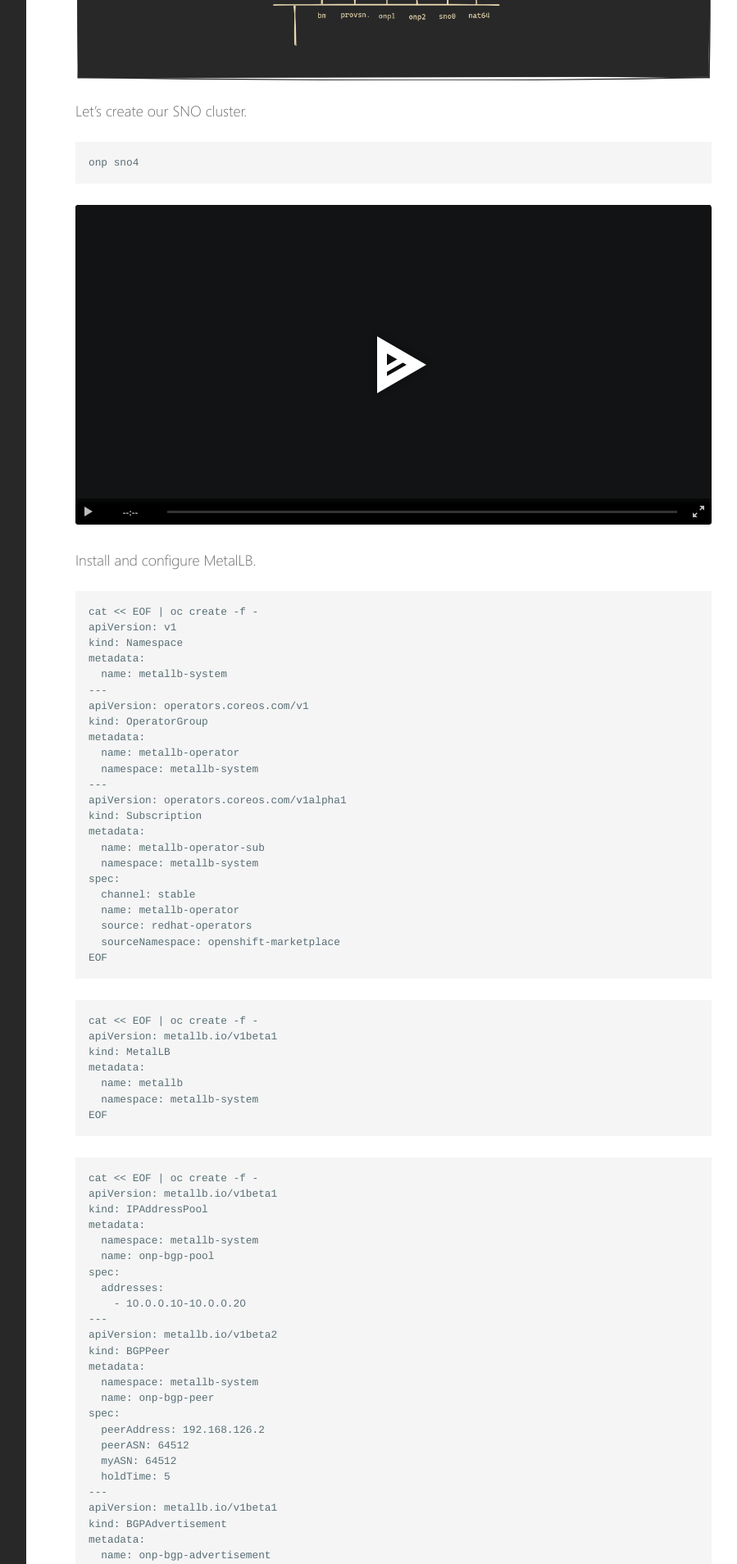
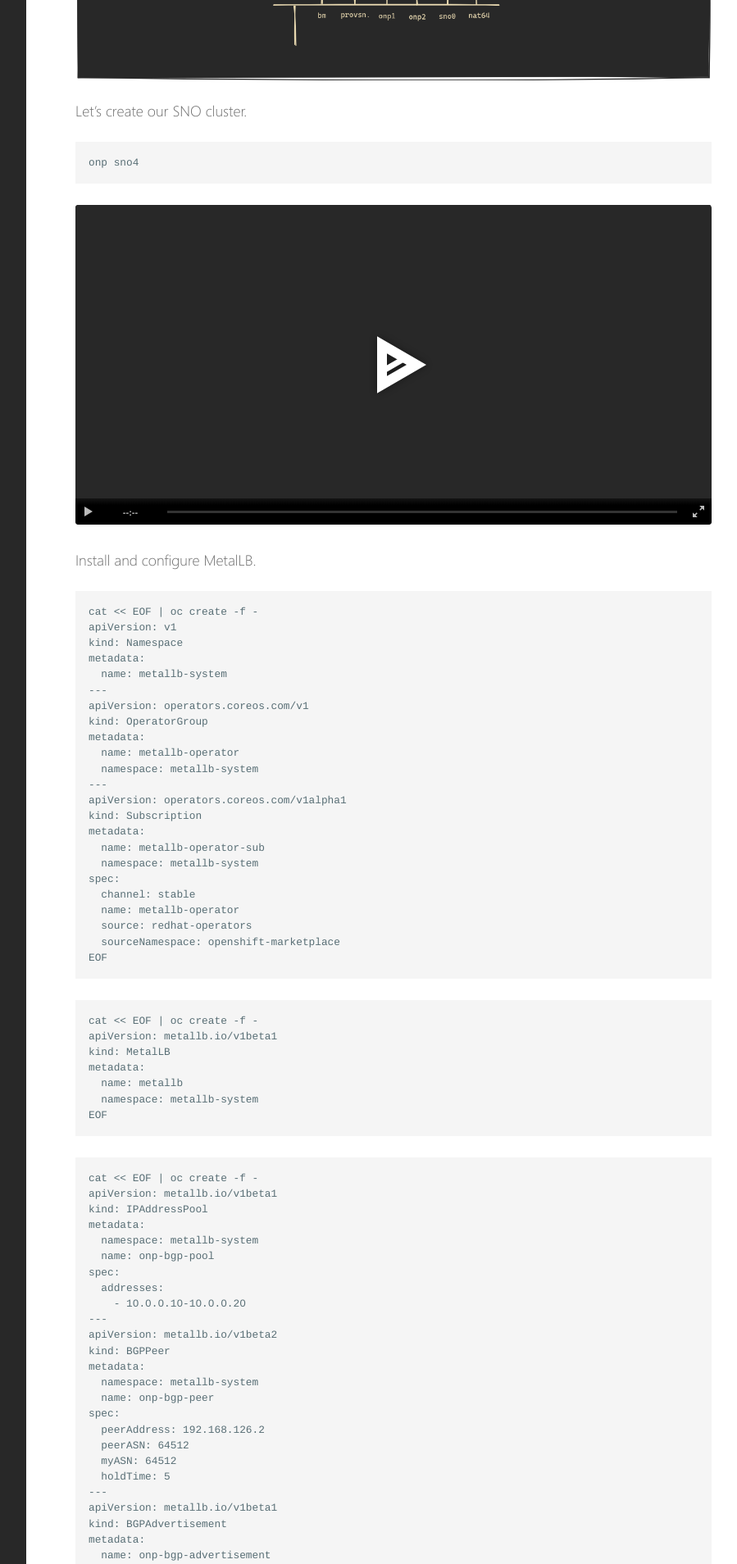
Before and after one commit to kevydotvinu/gnulinuxmate.com, a Jekyll site: the page built from _posts/2024-03-26-exploring-metallb-s-communication-with-routers.md, in a window 1280 px wide. Shown: the part 1281-3189 px from the top of the page at 82% size, without its empty margins (352-1251 px from the left). Built offline with Jekyll 4.4.1, drawn with Linux system fonts in a browser that asks for light colours; comment, search, counter and statistics services are not loaded.

Commit message:
feat: Add ascinema theme
- Add gruvbox theme

Signed-off-by: Vinu K <kevy.vinu@gmail.com>

```diff
--- a/_posts/2024-03-26-exploring-metallb-s-communication-with-routers.md
+++ b/_posts/2024-03-26-exploring-metallb-s-communication-with-routers.md
@@ -43,7 +43,7 @@
     AsciinemaPlayer.create(
       '/assets/cast/sno4.cast',
       document.getElementById('sno4'),
-      { cols: 147, rows: 30, controls: true}
+      { cols: 147, rows: 30, controls: true, theme: 'gruvbox' }
     );
   </script>
 </body>
@@ -197,7 +197,7 @@
     AsciinemaPlayer.create(
       '/assets/cast/vyos.cast',
       document.getElementById('vyos'),
-      { cols: 174, rows: 30, controls: true }
+      { cols: 174, rows: 30, controls: true, theme: 'gruvbox' }
     );
   </script>
 </body>
--- a/assets/css/asciinema-player.css
+++ b/assets/css/asciinema-player.css
@@ -2293,3 +2293,25 @@
   --term-color-14: #34e2e2;
   --term-color-15: #eeeeec;
 }
+
+.asciinema-player-theme-gruvbox {
+  --term-color-foreground: #ebdbb2;
+  --term-color-background: #282828;
+
+  --term-color-0: #282828;
+  --term-color-1: #cc241d;
+  --term-color-2: #98971a;
+  --term-color-3: #d79921;
+  --term-color-4: #458588;
+  --term-color-5: #b16286;
+  --term-color-6: #689d6a;
+  --term-color-7: #a89984;
+  --term-color-8: #928374;
+  --term-color-9: #fb4934;
+  --term-color-10: #b8bb26;
+  --term-color-11: #fabd2f;
+  --term-color-12: #83a598;
+  --term-color-13: #d3869b;
+  --term-color-14: #8ec07c;
+  --term-color-15: #ebdbb2;
+}
```
